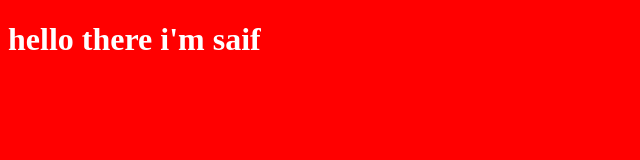
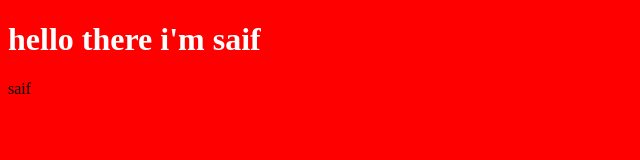
Before and after one commit to saifabdallah5423-a11y/gareeb-el-shekh, a plain HTML site: page index.html in a window 1280 px wide. Shown: the full height of the page, 0-640 px from the left. Drawn offline with Linux system fonts and the light colour scheme.

Commit message:
add the paragraph

```diff
--- a/index.html
+++ b/index.html
@@ -10,6 +10,7 @@
 <body>
 
     <h1>hello there i'm saif</h1>
+    <p>saif</p>
     <script src="main.js"></script>
 </body>
 </html>
```
Also changed, not shown: style.css (line endings or trailing spaces).
